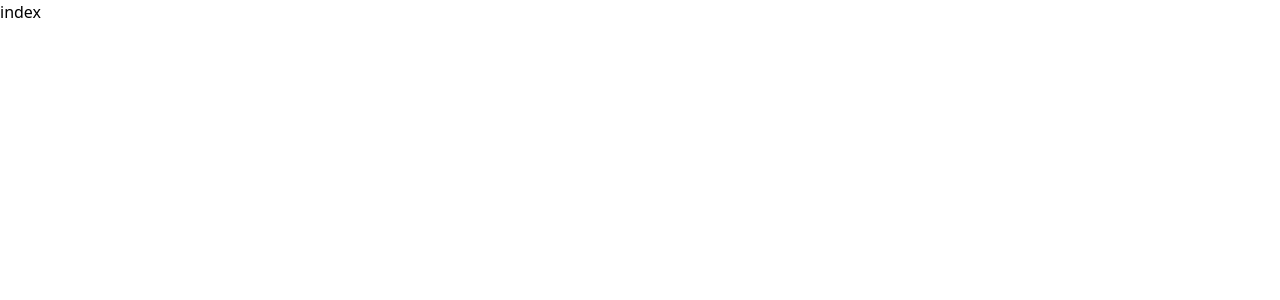
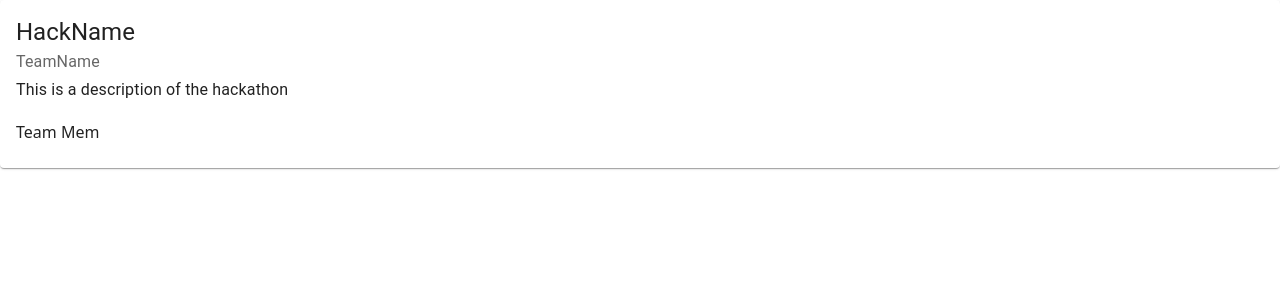
Before and after one commit to krishna-kush/WeThon, a React (Vite) app in the folder frontend/: page /hack in a window 1280 px wide. Shown: the top 300 px of the page. Built offline with nearby package versions, Linux system fonts and the light colour scheme.

Commit message:
Added: info on hack

```diff
--- /dev/null
+++ b/frontend/src/routes/Hack/Info/index.jsx
@@ -0,0 +1,46 @@
+import React from 'react'
+
+import Typography from '@mui/material/Typography';
+import Grid from '@mui/material/Grid';
+import Card from '@mui/material/Card';
+import CardActionArea from '@mui/material/CardActionArea';
+import CardContent from '@mui/material/CardContent';
+import CardMedia from '@mui/material/CardMedia';
+import Box from '@mui/material/Box';
+
+function FeaturedPost({post}) {
+  return (
+    <CardActionArea component="a" href="#">
+    <Card sx={{ display: 'flex' }}>
+        <CardContent sx={{ flex: 1 }}>
+        <Typography component="h2" variant="h5">
+            {post.title}
+        </Typography>
+        <Typography variant="subtitle1" color="text.secondary">
+            {post.date}
+        </Typography>
+        <Typography variant="subtitle1" paragraph>
+            {post.description}
+        </Typography>
+        <Box>
+            Team Mem
+        </Box>
+        </CardContent>
+    </Card>
+    </CardActionArea>
+  );
+}
+
+const index = () => {
+    const info = {
+        title: "HackName",
+        date: "TeamName",
+        description: "This is a description of the hackathon"
+    }
+
+  return (
+    <FeaturedPost post={info}/>
+  )
+}
+
+export default index
--- a/frontend/src/routes/Hack/index.jsx
+++ b/frontend/src/routes/Hack/index.jsx
@@ -1,8 +1,11 @@
 import React from 'react'
+import Info from './Info/index'
 
 const index = () => {
   return (
-    <div>index</div>
+    <div>
+      <Info />
+    </div>
   )
 }
 
```
